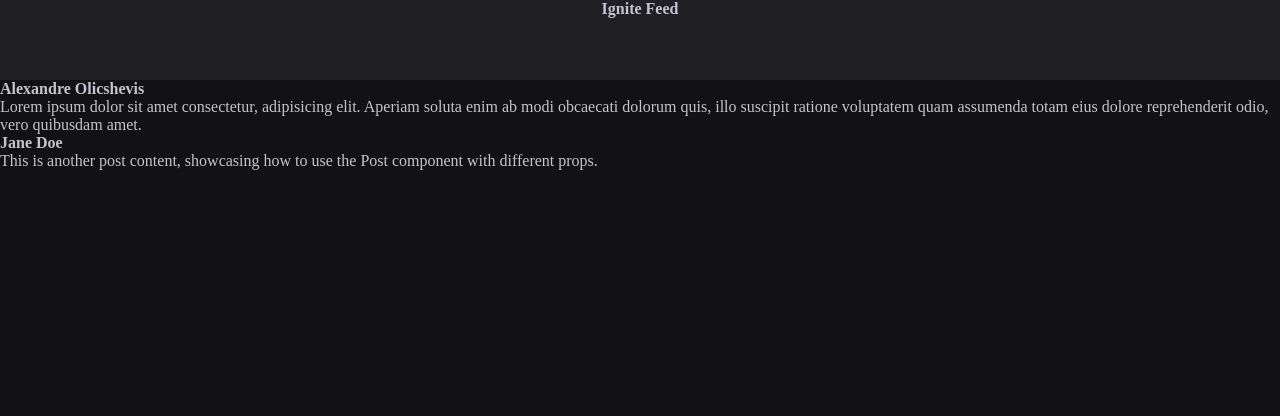
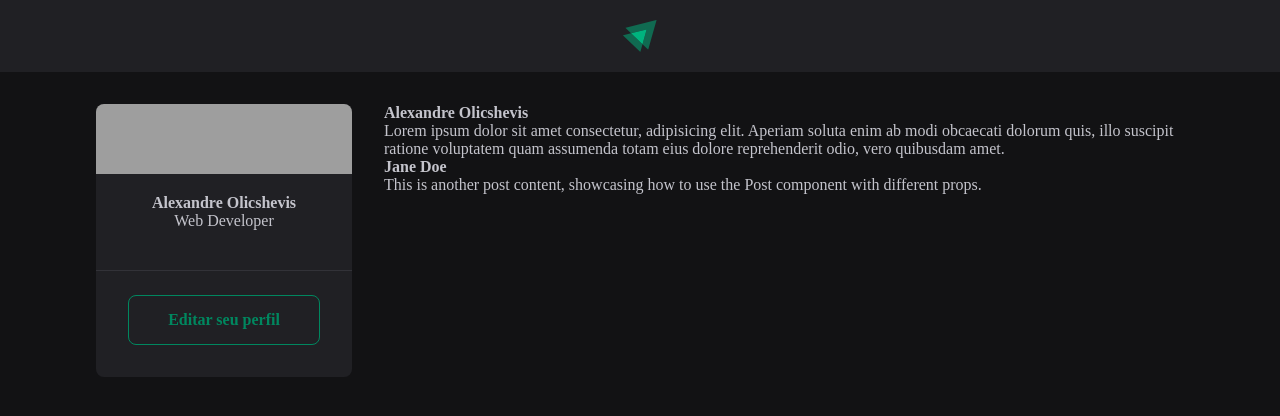
Before and after one commit to aleluiz02/React, a React (Vite) app in the folder 01-fundamentos-reactjs/: page / in a window 1280 px wide. Shown: the top 416 px of the page. Built offline with nearby package versions, Linux system fonts and the light colour scheme; grey boxes are pictures that could not be loaded.

Commit message:
Reescrita do Header e Sidebar após rename da Branch e perda de arquivos

```diff
--- a/01-fundamentos-reactjs/src/App.jsx
+++ b/01-fundamentos-reactjs/src/App.jsx
@@ -1,12 +1,19 @@
 import { Header } from "./components/header.jsx";
 import { Post } from "./Post"
+import { Sidebar } from "./components/sidebar.jsx";
 import './global.css';
+import styles from './App.module.css';
+
 
 export function App() {
 
   return (
     <div>
       <Header />
+
+      <div className={styles.wrapper}>
+        <Sidebar />
+        <main>
           <Post
             author="Alexandre Olicshevis"
             content="Lorem ipsum dolor sit amet consectetur, adipisicing elit. Aperiam soluta enim ab modi obcaecati dolorum quis, illo suscipit ratione voluptatem quam assumenda totam eius dolore reprehenderit odio, vero quibusdam amet."
@@ -16,6 +23,9 @@
             author="Jane Doe"
             content="This is another post content, showcasing how to use the Post component with different props."
           />
+        </main>
+      </div>
+
     </div>
 
   )
--- /dev/null
+++ b/01-fundamentos-reactjs/src/App.module.css
@@ -0,0 +1,10 @@
+.wrapper {
+    max-width: 70rem;
+    margin: 2rem auto;
+    padding: 0 1rem;
+
+    display: grid;
+    grid-template-columns: 256px 1fr;
+    gap: 2rem;
+    align-items: flex-start;
+}
--- a/01-fundamentos-reactjs/src/components/header.jsx
+++ b/01-fundamentos-reactjs/src/components/header.jsx
@@ -1,9 +1,11 @@
 import styles from './header.module.css';
+import igniteLogo from '../assets/ignite-logo.svg';
 
 export function Header() {
   return (
     <header className={styles.header}>
-        <strong>Ignite Feed</strong>
+      <img src={igniteLogo} alt="Logotipo do Ignite" />
+
     </header>
     );
 }
--- a/01-fundamentos-reactjs/src/components/header.module.css
+++ b/01-fundamentos-reactjs/src/components/header.module.css
@@ -2,5 +2,9 @@
     background: var(--gray-800);
     display: flex;
     justify-content: center;
-    height: 80px;
+    padding: 1.25rem 0;
 }
+
+.header img {
+    height: 2rem;
+}
--- /dev/null
+++ b/01-fundamentos-reactjs/src/components/sidebar.jsx
@@ -0,0 +1,23 @@
+import styles from './sidebar.module.css';
+
+export function Sidebar() {
+    return (
+        <aside className={styles.sidebar}>
+
+            <img
+            className={styles.cover}
+            src="https://images.unsplash.com/photo-1605379399642-870262d3d051?q=60&w=500&auto=format&fit=crop&ixlib=rb-4.1.0&ixid=M3wxMjA3fDB8MHxwaG90by1wYWdlfHx8fGVufDB8fHx8fA%3D%3D"
+            alt="Capa do usuário" />
+
+            <div className={styles.profile}>
+                <strong>Alexandre Olicshevis</strong>
+                <span>Web Developer</span>
+            </div>
+
+            <footer>
+                <a href="#">Editar seu perfil</a>
+            </footer>
+
+         </aside>
+    )
+}
--- /dev/null
+++ b/01-fundamentos-reactjs/src/components/sidebar.module.css
@@ -0,0 +1,39 @@
+.sidebar {
+  background: var(--gray-800);
+  border-radius: 8px;
+  overflow: hidden;
+}
+
+.cover  {
+  width: 100%;
+  height: 70px;
+  object-fit: cover;
+}
+
+.profile {
+  display: flex;
+  flex-direction: column ;
+  align-items: center;
+  padding: 1rem;
+}
+
+.sidebar footer {
+  border-top:  1px solid var(--gray-600);
+  margin-top: 1.5rem;
+  padding:  1.5rem 2rem 2rem;
+}
+
+.sidebar footer a{
+  color: var(--green-500);
+  background: transparent;
+  border: 1px solid var(--green-500);
+  border-radius: 8px;
+  height: 50px;
+  padding: 0 1.25rem;
+  font-weight: bold;
+  display:  block;
+  text-decoration: none;
+  display: flex;
+  justify-content: center;
+  align-items: center;
+}
```
Also changed, not shown: 01-fundamentos-reactjs/src/assets/ignite-logo.svg (added). Lines whose indentation alone changed are shown as unchanged.
